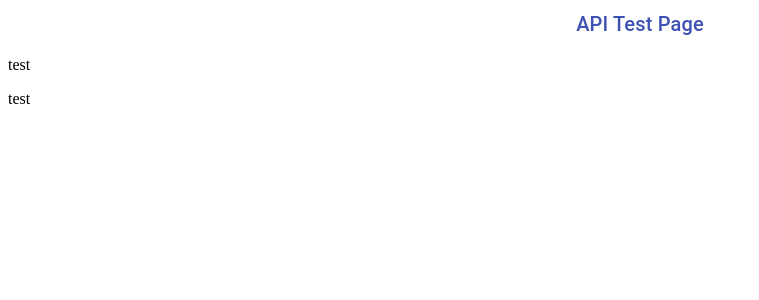
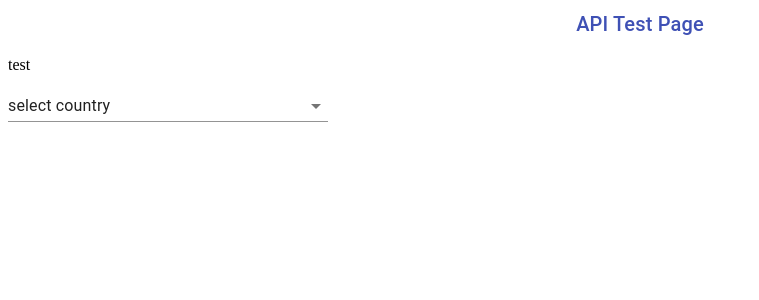
Before and after one commit to hiroharu8864/change-api-state-recoil, a React (Create React App) app: page / in a window 1280 px wide. Shown: the top 300 px of the page, without its empty margins (0-759 px from the left). Built offline with nearby package versions, Linux system fonts and the light colour scheme.

Commit message:
recoilに値格納

```diff
--- /dev/null
+++ b/src/components/molecules/SwitchCountry.tsx
@@ -0,0 +1,40 @@
+import { FC, React, memo } from "react";
+import { makeStyles } from "@material-ui/core/styles";
+import { NativeSelect, FormControl } from "@material-ui/core";
+import { useRecoilState } from "recoil";
+
+import { useCountryList } from "../../hooks/useCountryList";
+import { countryAtom } from "../../store/countryAtom";
+
+const useStyles = makeStyles((theme) => ({
+  formControl: {
+    marginBottom: theme.spacing(3),
+    minWidth: 320
+  }
+}));
+
+export const SwitchCountry: FC = memo(() => {
+  const classes = useStyles();
+  const countries = useCountryList();
+  const [country, setCountry] = useRecoilState(countryAtom);
+  console.log(country);
+
+  return (
+    <>
+      <FormControl className={classes.formControl}>
+        <NativeSelect
+          onChange={(e: React.ChangeEvent<HTMLSelectElement>) =>
+            setCountry(e.target.value)
+          }
+        >
+          <option value="">select country</option>
+          {countries.map((country, i: number) => (
+            <option key={i} value={country}>
+              {country}
+            </option>
+          ))}
+        </NativeSelect>
+      </FormControl>
+    </>
+  );
+});
--- a/src/components/pages/Home.tsx
+++ b/src/components/pages/Home.tsx
@@ -1,11 +1,13 @@
 import { FC, memo, Suspense } from "react";
 import { Typography } from "@material-ui/core";
+
+import { SwitchCountry } from "../molecules/SwitchCountry";
 
 const ResultCountsComponent = () => {
   return (
     <>
       <p>test</p>
-      <p>test</p>
+      <SwitchCountry />
     </>
   );
 };
--- /dev/null
+++ b/src/hooks/useCountryList.tsx
@@ -0,0 +1,4 @@
+export const useCountryList = () => {
+  const countries = ["Japan", "US", "United Kingdom"];
+  return countries;
+};
--- /dev/null
+++ b/src/store/countryAtom.ts
@@ -0,0 +1,6 @@
+import { atom } from "recoil";
+
+export const countryAtom = atom({
+  key: "countryAtom",
+  default: ""
+});
```
